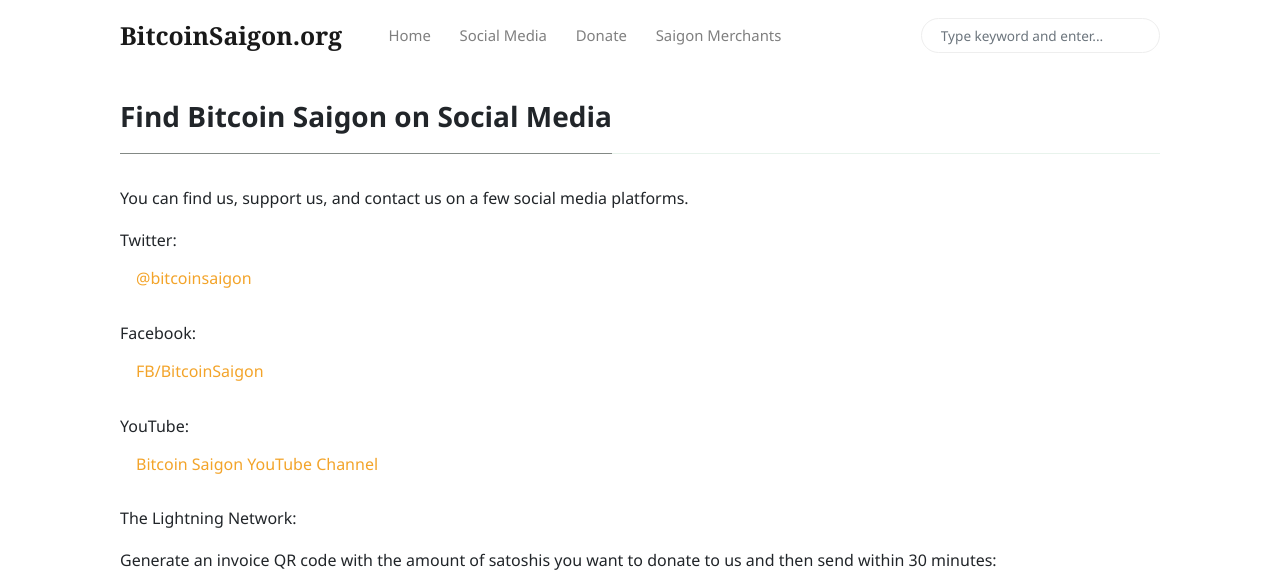
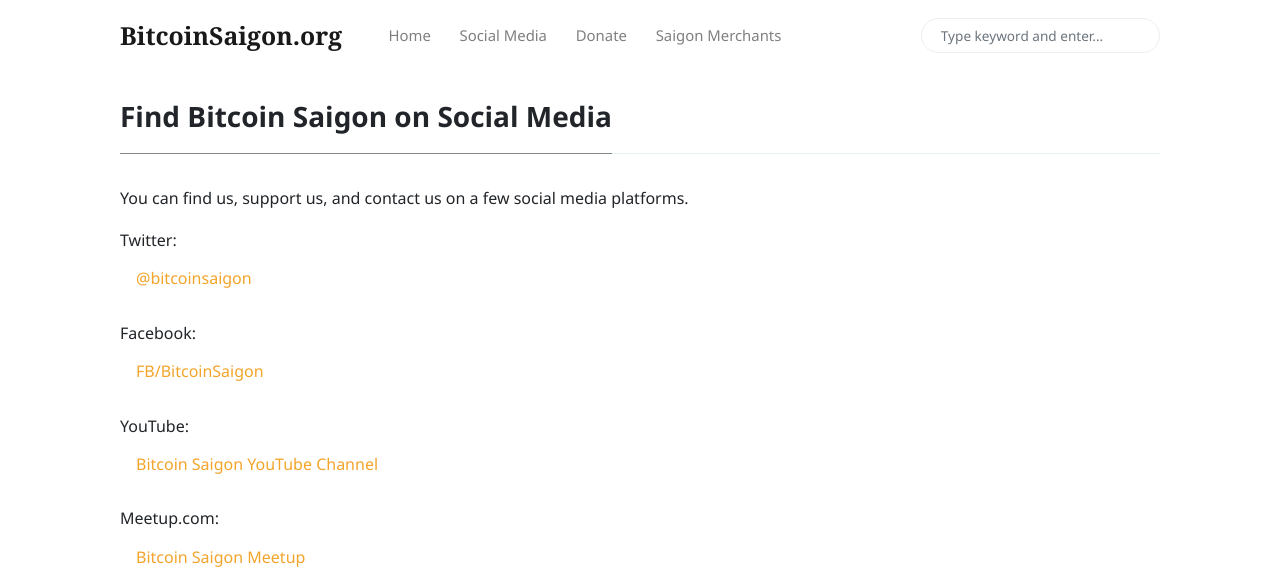
Before and after one commit to bitcoinsaigon/bitcoinsaigon.github.io, a Jekyll site: the page built from _pages/our-social-media.md, in a window 1280 px wide and 1334 px high, cut to the strip 0-585 px from the top of the window. Built offline with Jekyll 4.4.1, drawn with Linux system fonts in a browser that asks for light colours; nearby versions of some CDN libraries.

Commit message:
Forgot to add commit to add Meetup link

```diff
--- a/_pages/our-social-media.md
+++ b/_pages/our-social-media.md
@@ -11,6 +11,8 @@
 
 YouTube: <a class="nav-link" target="_blank" href="https://www.youtube.com/channel/UC_ndxmE3SG_FaAD24hnh_eg?sub_confirmation=1">Bitcoin Saigon YouTube Channel</a>
 
+Meetup.com: <a class="nav-link" target="_blank" href="https://www.meetup.com/Bitcoin-Saigon-Meetup/">Bitcoin Saigon Meetup</a>
+
 The Lightning Network:
 
 Generate an invoice QR code with the amount of satoshis you want to donate to us and then send within 30 minutes:
```
